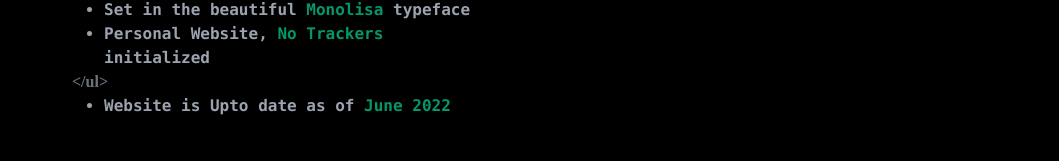
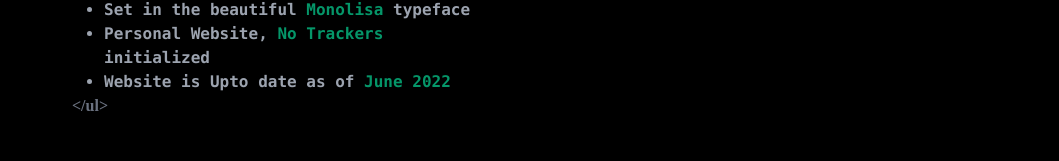
Before and after one commit to goutham-shankar/shankarg-Portfolio-website-, a Next.js app: page /About in a window 1280 px wide. Shown: the part 2028-2189 px from the top of the page, without its empty margins (48-1107 px from the left). Built offline with nearby package versions, Linux system fonts and the light colour scheme; a web font is replaced by a local one.

Commit message:
about-updated

```diff
--- a/pages/About.js
+++ b/pages/About.js
@@ -213,10 +213,11 @@ function About() {
                 <li className='ml-10 font-mono font-semibold text-gray-400'>
                     Personal Website, <span className=' text-emerald-600'>No Trackers</span><br />initialized
                 </li>
-                <p className='box-content ml-2 space-x-10 font-semibold text-gray-500 bg-transparent h-auhref sm:mr-20 font-Rampart'>{"</ul>"}</p>
                 <li className='ml-10 font-mono font-semibold text-gray-400'>
                     Website is Upto date as of <span className=' text-emerald-600'>June 2022</span>
                 </li>
+                <p className='box-content ml-2 space-x-10 font-semibold text-gray-500 bg-transparent h-auhref sm:mr-20 font-Rampart'>{"</ul>"}</p>
+
             </ul>
         </div></>
     )
```
